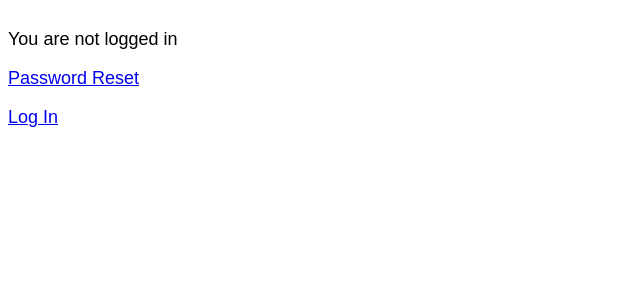
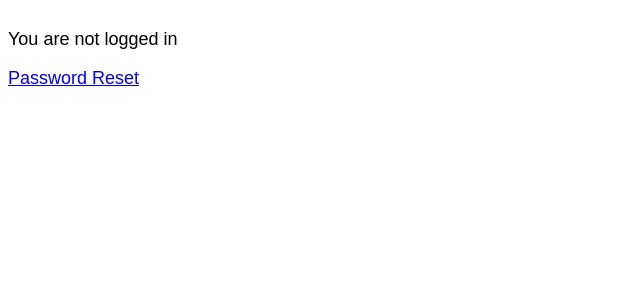
Before and after one commit to ugbioinformatics/programming_project_WCh_2024, a Django app: page / in a window 1280 px wide. Shown: the part 168-468 px from the top of the page, without its empty margins (0-640 px from the left). Run offline with Django 4.2, Linux system fonts and the light colour scheme; data that the repository does not hold is empty; some web fonts are replaced.

Commit message:
Update home.html

```diff
--- a/abecadlo/templates/home.html
+++ b/abecadlo/templates/home.html
@@ -19,6 +19,5 @@
 {% else %}
 <p>You are not logged in</p>
 <p><a href="{% url 'password_reset' %}">Password Reset</a></p>
-<p><a href="{% url 'login' %}">Log In</a></p>
 {% endif %}
 {% endblock content %}
```
